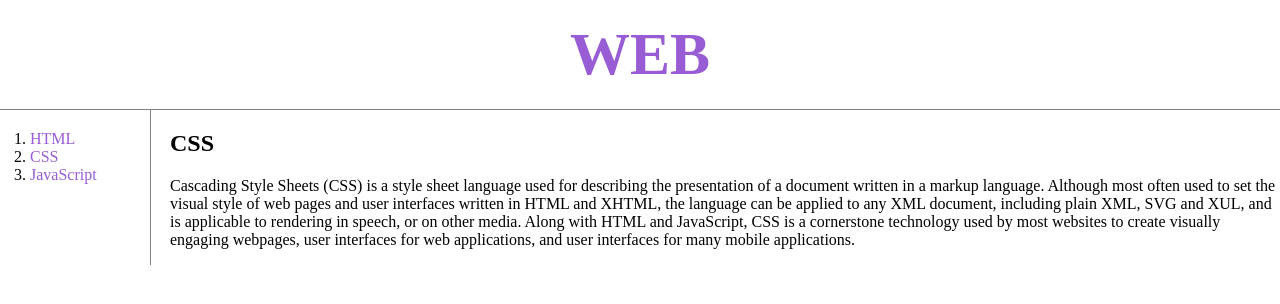
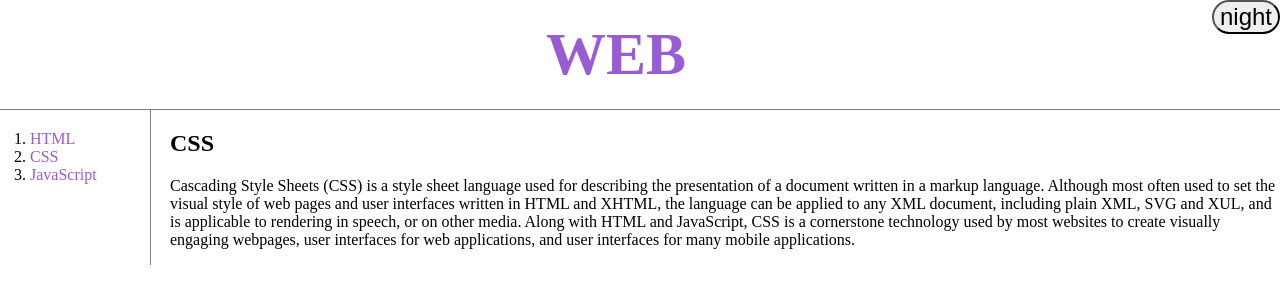
Before and after one commit to jjaazzzz/SelfStudyWeb, a plain HTML site: page 2.html in a window 1280 px wide. Drawn offline with Linux system fonts and the light colour scheme.

Commit message:
생활코딩(html, css, javascript)

```diff
--- a/2.html
+++ b/2.html
@@ -6,11 +6,24 @@
   <link rel="stylesheet" href="style.css">
 </head>
 <body>
+  <div id="btn">
+    <input id="night_day" type="button" value="night" onclick="
+      var target = document.querySelector('body');
+        if(this.value === 'night') {
+          target.style.backgroundColor = 'black';
+          target.style.color = 'white';
+          this.value = 'day';
+        } else {
+            target.style.backgroundColor = 'white';
+            target.style.color = 'black';
+            this.value = 'night';
+            }">
+  </div>
   <h1><a href="index.html">WEB</a></h1>
   <div id="grid">
     <ol>
       <li><a href="1.html">HTML</a></li>
-      <li><a href="2.html" class="saw" id="active">CSS</a></li>
+      <li><a href="2.html">CSS</a></li>
       <li><a href="3.html">JavaScript</a></li>
     </ol>
     <div id="article">
--- a/style.css
+++ b/style.css
@@ -39,3 +39,16 @@ body {
       border-bottom: none;
     }
   }
+  #btn {
+    float: right;
+  }
+  #night_day {
+    border-radius: 50px;
+    -webkit-transition-duration: 0.4s;
+    transition-duration: 0.4s;
+    font-size:x-large;
+  }
+  #night_day:hover {
+    background: green;
+    color: white;
+  }
```
Also changed, not shown: 1.html (+13 -0 lines), 3.html (+13 -0 lines), index.html (+13 -0 lines).
